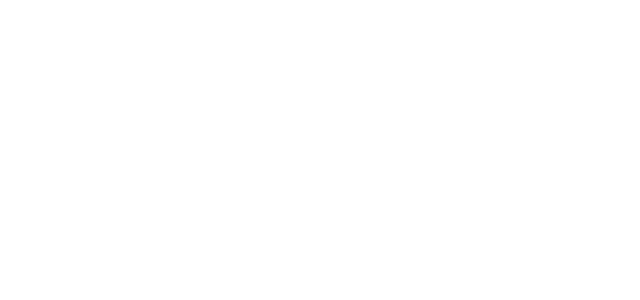
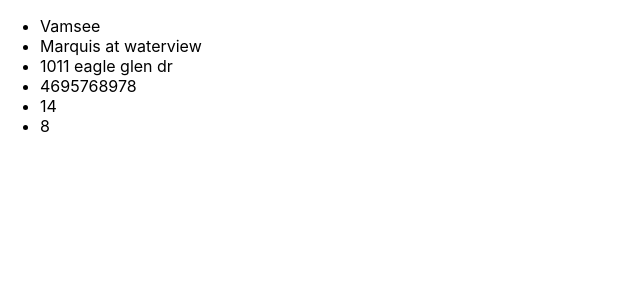
Before and after one commit to vamsee9201/sharesaverhq-app, a React (Create React App) app: page / in a window 1280 px wide. Shown: the top 300 px of the page, without its empty margins (0-640 px from the left). Built offline with nearby package versions, Linux system fonts and the light colour scheme.

Commit message:
created a basic component

```diff
--- a/src/App.js
+++ b/src/App.js
@@ -9,25 +9,27 @@
   number:'4695768978',
   miles:14,
   total:8
-}
+};
 function App() {
   return (
-    <div className="App">
-     <rideRequest/>
+    <div >
+     <RideRequest rideObject={testRideObject}/>
     </div>
   );
 }
 
-function rideRequest(rideObject) {
+function RideRequest({rideObject}) {
+
+  const { name, from, to, number, miles, total } = rideObject;
   return (
     <div>
       <ul>
-        <li>{rideObject.name}</li>
-        <li>{rideObject.fromAddress}</li>
-        <li>{rideObject.toAddress}</li>
-        <li>{rideObject.number}</li>
-        <li>{rideObject.miles}</li>
-        <li>{rideObject.total}</li>
+        <li>{name}</li>
+        <li>{from}</li>
+        <li>{to}</li>
+        <li>{number}</li>
+        <li>{miles}</li>
+        <li>{total}</li>
       </ul>
     </div>
   );
```
